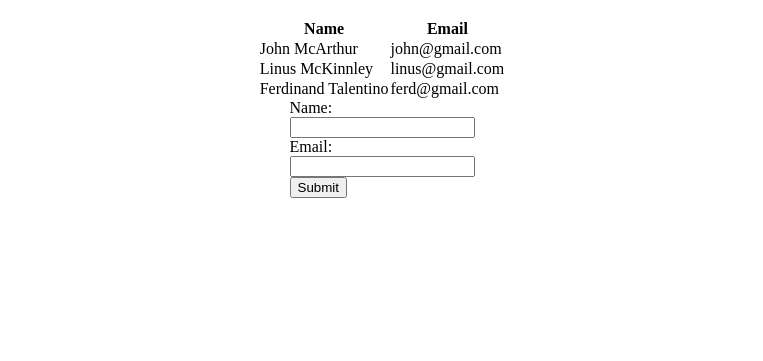
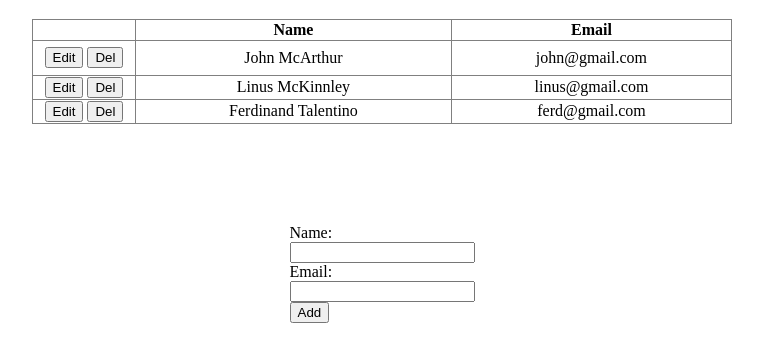
Before and after one commit to GitAarontell/CS340ProjectHTMLVersion, a website: page public/customers.html in a window 1280 px wide. Shown: the part 69-430 px from the top of the page, without its empty margins (258-1021 px from the left). Drawn offline with Linux system fonts and the light colour scheme.

Commit message:
added add and delete buttons

```diff
--- a/public/customers.html
+++ b/public/customers.html
@@ -9,33 +9,40 @@
 
     <H1>Customers</H1>
 
-    <table class="tableBody">
+    <table align="center" border="1" width="700" height="100" class="tableBody">
       <tr class="headers">
+        <th width="100"></th>
         <th>Name</th>
         <th>Email</th>
       </tr>
-      <tr class="rows">
+      <tr align="center" height="35" class="rows">
+        <td> <input type="button" value="Edit"/> <input type="button" value="Del"/></td>
         <td>John McArthur</td>
         <td>john@gmail.com</td>
       </tr>
-      <tr class="rows">
+      <tr align="center" class="rows">
+        <td> <input type="button" value="Edit"/> <input type="button" value="Del"/></td>
         <td>Linus McKinnley</td>
         <td>linus@gmail.com</td>
       </tr>
-      <tr class="rows">
+      <tr align="center" class="rows">
+        <td> <input type="button" value="Edit"/> <input type="button" value="Del"/></td>
         <td>Ferdinand Talentino</td>
         <td>ferd@gmail.com</td>
       </tr>
     </table>
 
+    <div class="eventContainer">
+      <div class="formContainer">
         <form action="/">
           <label for="dname">Name:</label><br>
           <input type="text" id="dName" name="dName"><br>
           <label for="Email">Email:</label><br>
           <input type="text"><br>
-      <input type="submit" value="Submit">
+          <input type="submit" value="Add">
         </form>
-
+      </div>
+    </div>
   </body>
 
 
--- a/public/styles.css
+++ b/public/styles.css
@@ -19,3 +19,18 @@ body{
 .tableBody tbody tr td:nth-child(1){
     text-align: center;
 }
+
+.eventContainer{
+    margin-top: 100px;
+    display: flex;
+    flex-direction: row;
+    align-items: center;
+    justify-content: space-evenly;
+}
+
+.formContainer{
+    width: 100%;
+    display: flex;
+    flex-direction: column;
+    justify-content: flex-start;
+}
```
Also changed, not shown: public/deliveries.html (+13 -3 lines), public/drivers.html (+4 -0 lines), public/facilities.html (+15 -1 lines), public/orders.html (+4 -0 lines), public/trucks.html (+14 -4 lines). Lines whose indentation alone changed are shown as unchanged.
